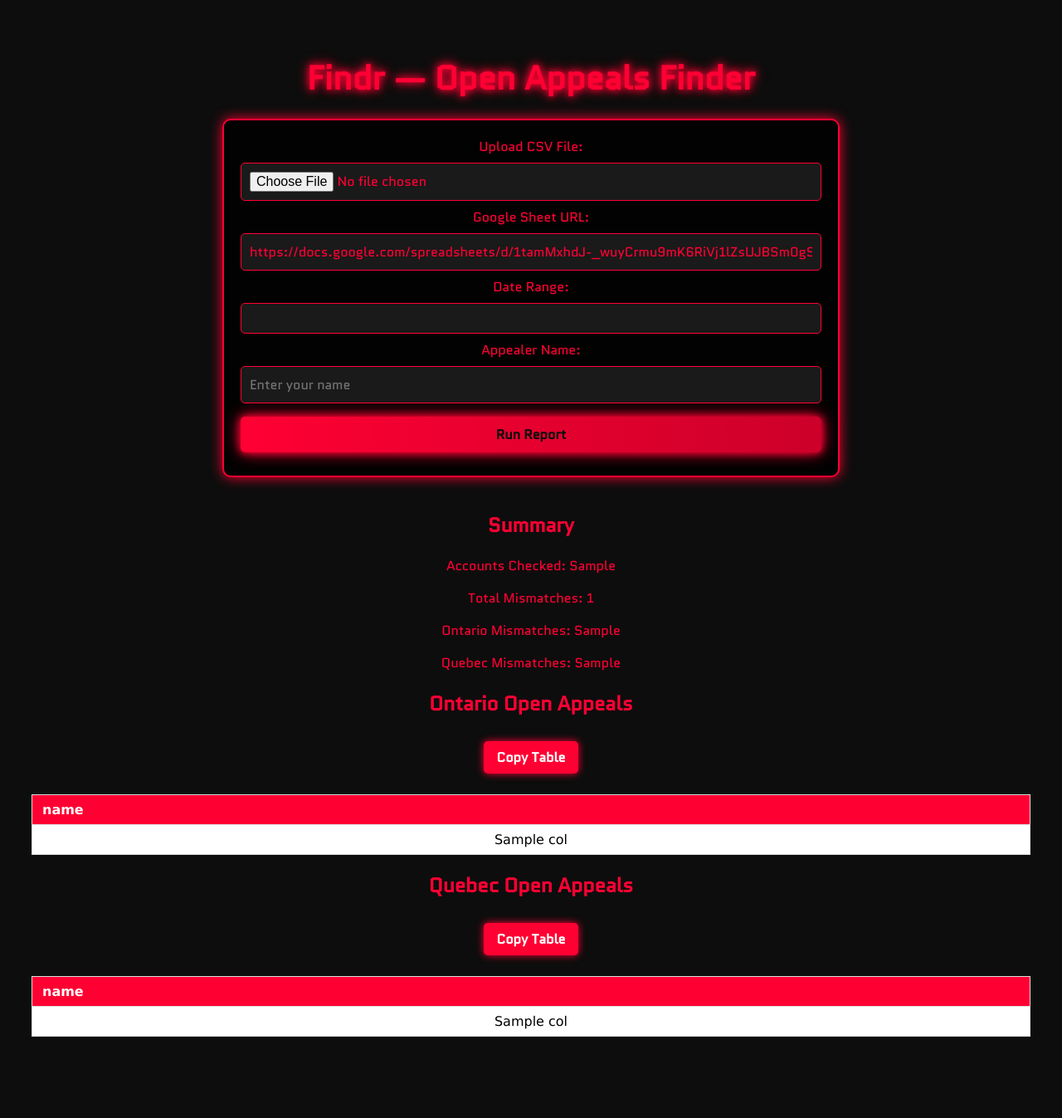
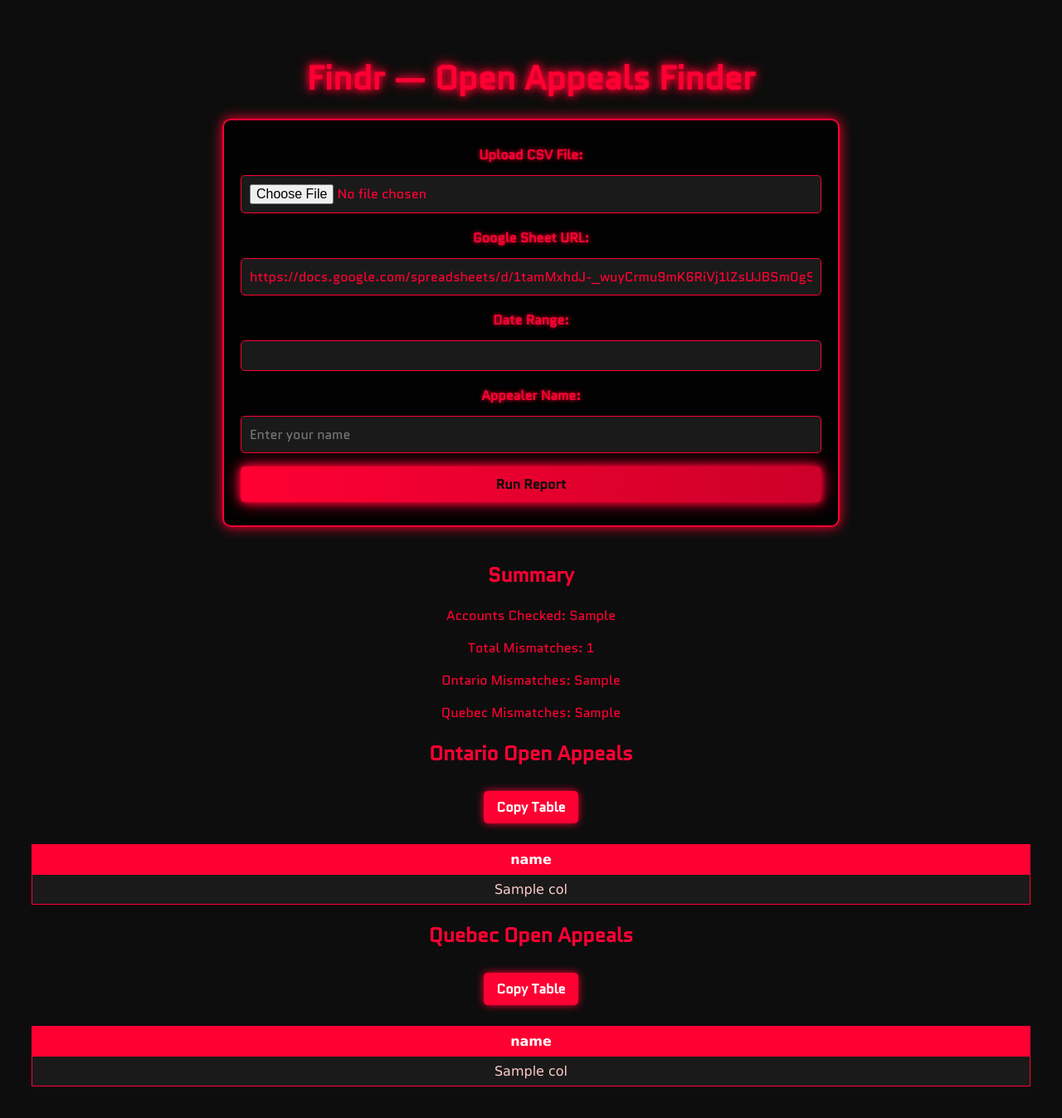
Before and after one commit to daniel-yesa/Findr, a Flask app: template Findr-flask/templates/index.html in a window 1280 px wide. Shown: the whole page at 83% size. Before the commit the page ends 1249 px from the top, so only its background shows below. Run offline with Flask 3, Linux system fonts and the light colour scheme; the template is opened without the code that fills it: most values are stand-ins (such as "Sample title", 1, 10 or a date in 2020); some libraries are stand-ins or nearby versions.

Commit message:
Update index.html

```diff
--- a/Findr-flask/templates/index.html
+++ b/Findr-flask/templates/index.html
@@ -4,11 +4,7 @@
 <meta charset="UTF-8">
 <title>Findr</title>
 <meta name="viewport" content="width=device-width, initial-scale=1">
-
-<!-- Google Fonts - Quantico -->
 <link href="https://fonts.googleapis.com/css2?family=Quantico&display=swap" rel="stylesheet">
-
-<!-- Date Range Picker CSS -->
 <link rel="stylesheet" href="https://cdn.jsdelivr.net/npm/daterangepicker/daterangepicker.css" />
 
 <style>
@@ -23,6 +19,13 @@
         font-size: 2.5rem;
         text-shadow: 0 0 8px #ff0033, 0 0 15px #ff0033;
         margin-bottom: 20px;
+    }
+    label {
+        display: block;
+        margin-top: 10px;
+        margin-bottom: 5px;
+        text-shadow: 0 0 5px #ff0033;
+        font-weight: bold;
     }
     .form-container {
         background: rgba(0, 0, 0, 0.85);
@@ -50,7 +53,6 @@
         border: 1px solid #ff0033;
     }
     #date_range {
-        font-size: inherit;
         padding: 6px;
         background-color: #1a1a1a;
         color: #ff0033;
@@ -75,6 +77,24 @@
         opacity: 0.5;
         cursor: not-allowed;
     }
+    /* Ripple Effect */
+    button::after {
+        content: '';
+        position: absolute;
+        top: 50%;
+        left: 50%;
+        width: 5px;
+        height: 5px;
+        background: rgba(255,255,255,0.5);
+        opacity: 0;
+        border-radius: 50%;
+        transform: scale(1) translate(-50%, -50%);
+        transition: transform 0.5s, opacity 1s;
+    }
+    button:active::after {
+        opacity: 1;
+        transform: scale(20) translate(-50%, -50%);
+    }
     /* Spinner inside button */
     .loading-spinner {
         display: none;
@@ -93,6 +113,7 @@
         0% { transform: translateY(-50%) rotate(0deg); }
         100% { transform: translateY(-50%) rotate(360deg); }
     }
+    /* Copy button */
     .copy-btn {
         margin-bottom: 10px;
         width: auto;
@@ -122,31 +143,33 @@
         90% { opacity: 1; transform: translateY(0); }
         100% { opacity: 0; transform: translateY(-3px); }
     }
+    /* Table Styling - Dark Mode */
     table {
         font-family: Verdana, sans-serif;
         border-collapse: collapse;
         width: 100%;
         margin-top: 15px;
     }
-    table thead tr {
+    thead {
+        position: sticky;
+        top: 0;
         background-color: #ff0033;
         color: white;
-        text-align: left;
+        z-index: 1;
     }
     table th, table td {
         padding: 8px 12px;
-        border: 1px solid #ddd;
-        white-space: nowrap;
+        border: 1px solid #ff0033;
     }
-    table tbody tr {
-        background-color: white;
-        color: black;
+    tbody tr {
+        background-color: #1a1a1a;
+        color: #ffcccc;
     }
-    table tbody tr:nth-child(even) {
-        background-color: #f9f9f9;
+    tbody tr:nth-child(even) {
+        background-color: #262626;
     }
-    table tbody tr:hover {
-        background-color: #f1f1f1;
+    tbody tr:hover {
+        background-color: #333333;
     }
 </style>
 </head>
@@ -160,7 +183,7 @@
         <input type="file" name="csv_file" required>
 
         <label>Google Sheet URL:</label>
-        <input type="text" name="sheet_url" value="https://docs.google.com/spreadsheets/d/1tamMxhdJ-_wuyCrmu9mK6RiVj1lZsUJBSm0gSBbjQwM/edit?gid=719546440#gid=719546440" required>
+        <input type="text" name="sheet_url" value="https://docs.google.com/spreadsheets/d/1tamMxhdJ-_wuyCrmu9mK6RiVj1lZsUJBSm0gSBbjQwM/edit?gid=719546440" required>
 
         <label>Date Range:</label>
         <input type="text" name="date_range" id="date_range" required>
@@ -176,6 +199,7 @@
 </div>
 
 {% if summary %}
+<!-- Summary -->
 <div>
     <h2>Summary</h2>
     <p>Accounts Checked: {{ summary.accounts_checked }}</p>
@@ -183,7 +207,7 @@
     <p>Ontario Mismatches: {{ summary.ontario_mismatches }}</p>
     <p>Quebec Mismatches: {{ summary.quebec_mismatches }}</p>
 </div>
-
+<!-- Ontario Table -->
 <div class="table-container">
     <h2>Ontario Open Appeals</h2>
     <button class="copy-btn" onclick="copyTable('ontarioTable', 'copyMessageOntario')">Copy Table</button>
@@ -207,7 +231,7 @@
         </tbody>
     </table>
 </div>
-
+<!-- Quebec Table -->
 <div class="table-container">
     <h2>Quebec Open Appeals</h2>
     <button class="copy-btn" onclick="copyTable('quebecTable', 'copyMessageQuebec')">Copy Table</button>
@@ -233,11 +257,10 @@
 </div>
 {% endif %}
 
-<!-- JS dependencies -->
+<!-- JS -->
 <script src="https://cdn.jsdelivr.net/jquery/latest/jquery.min.js"></script>
 <script src="https://cdn.jsdelivr.net/momentjs/latest/moment.min.js"></script>
 <script src="https://cdn.jsdelivr.net/npm/daterangepicker/daterangepicker.min.js"></script>
-
 <script>
 $(function() {
     $('#date_range').daterangepicker({
@@ -252,22 +275,18 @@ $(function() {
     });
 });
 
-async function copyTable(tableId, messageId) {
-    let table = document.getElementById(tableId);
-    let text = "";
-    for (let row of table.rows) {
-        let cells = [...row.cells].map(cell => cell.innerText);
-        text += cells.join("\t") + "\n";
-    }
-    try {
-        await navigator.clipboard.writeText(text);
-        let msg = document.getElementById(messageId);
-        msg.style.display = "block";
-        setTimeout(() => msg.style.display = "none", 2000);
-    } catch (err) {
-        alert("Failed to copy table: " + err);
-    }
+function copyTable(tableId, messageId) {
+    var table = document.getElementById(tableId);
+    var range = document.createRange();
+    range.selectNode(table);
+    window.getSelection().removeAllRanges();
+    window.getSelection().addRange(range);
+    document.execCommand("copy");
+    window.getSelection().removeAllRanges();
+    document.getElementById(messageId).style.display = 'block';
+    setTimeout(() => { document.getElementById(messageId).style.display = 'none'; }, 2000);
 }
 </script>
+
 </body>
 </html>
```
